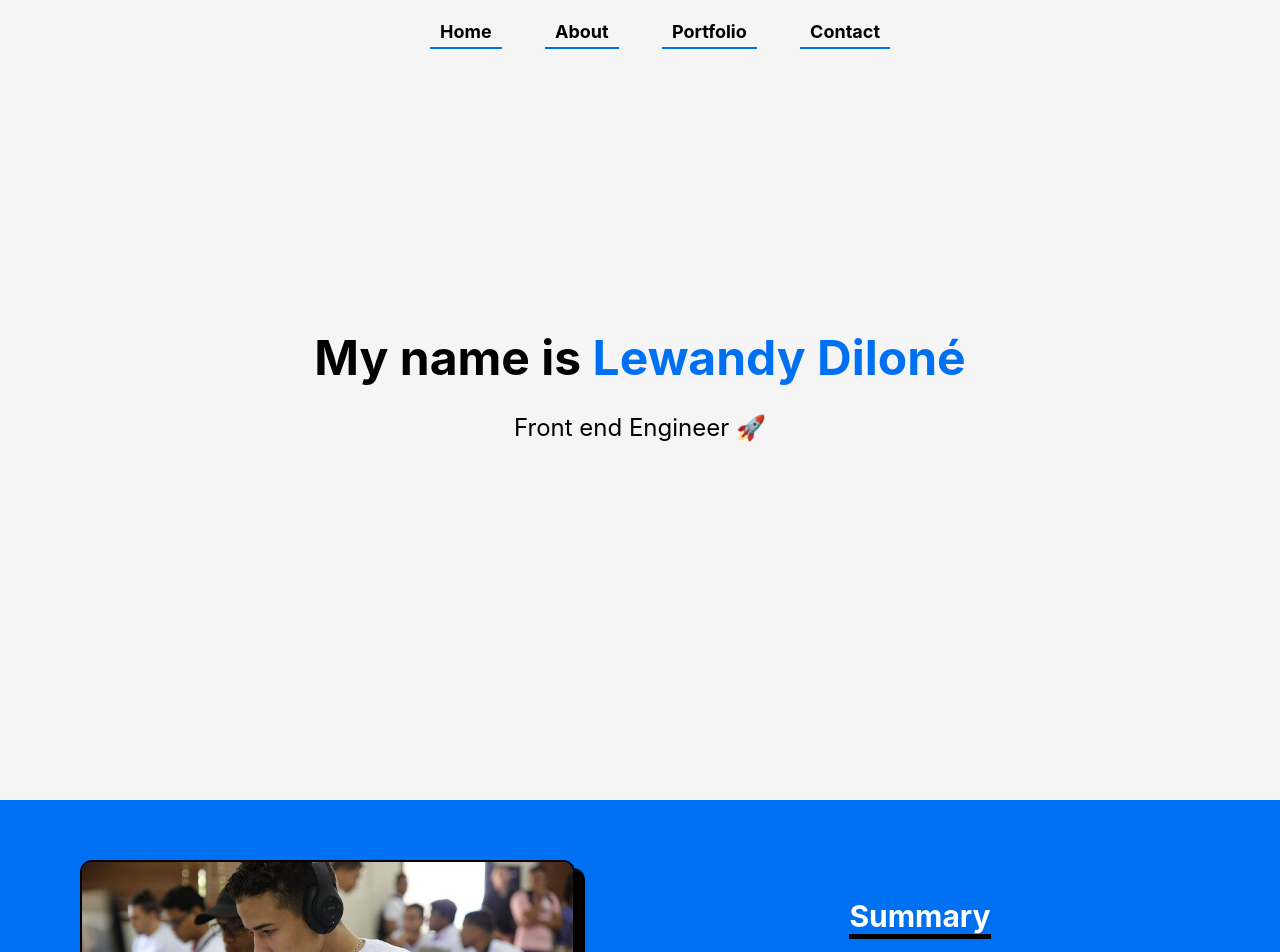
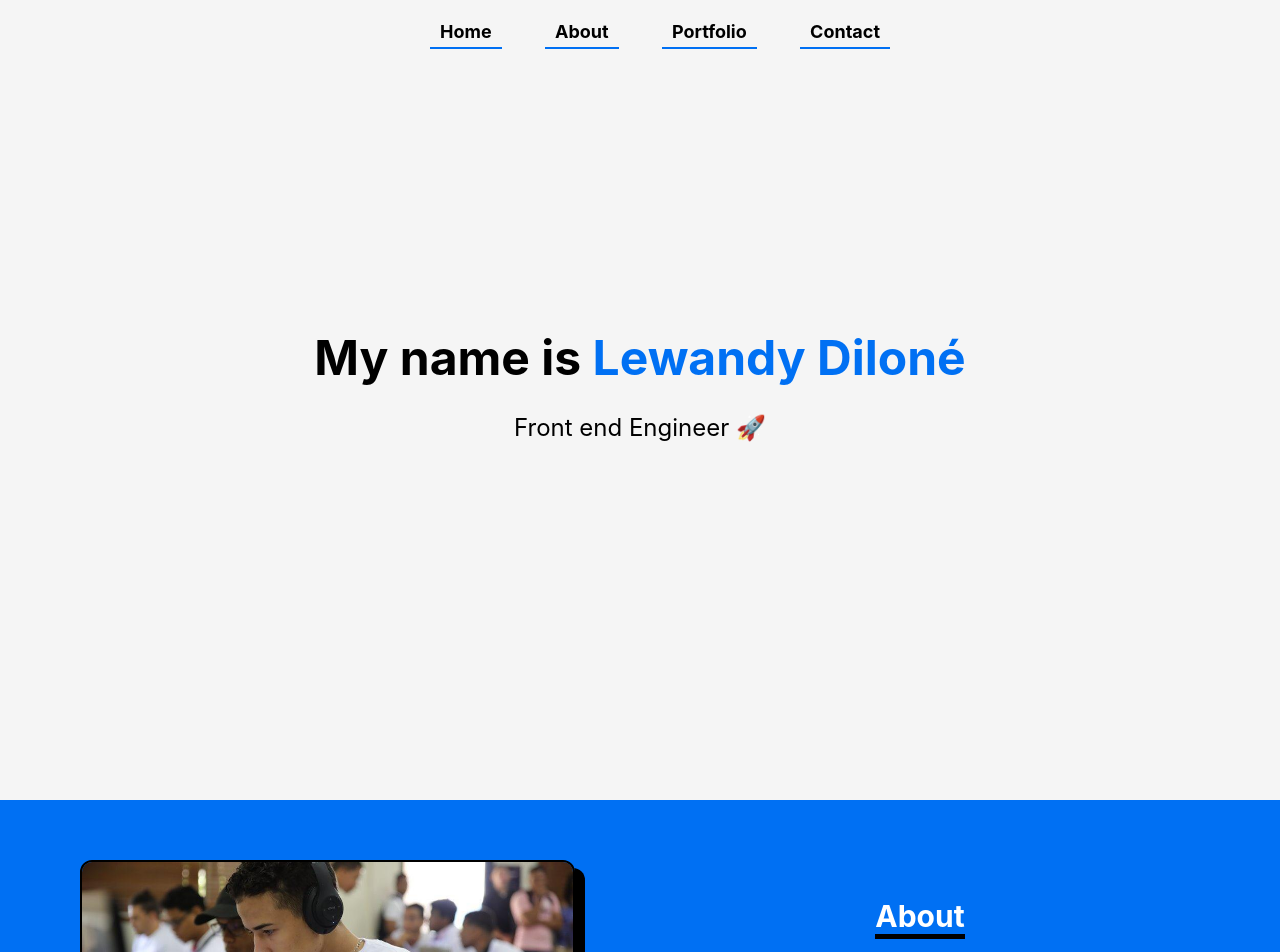
Before and after one commit to lewandy/lewandy.dev, a Next.js app: page / in a window 1280 px wide. Shown: the top 952 px of the page. Built offline with nearby package versions, Linux system fonts and the light colour scheme.

Commit message:
ref: change text

```diff
--- a/components/About.tsx
+++ b/components/About.tsx
@@ -11,7 +11,7 @@ export default function About() {
         />
       </div>
       <div className={styles.summaryContainer}>
-        <h1>Summary</h1>
+        <h1>About</h1>
 
         <p>
           I am a Developer passionate for building complete web solutions. I
```
